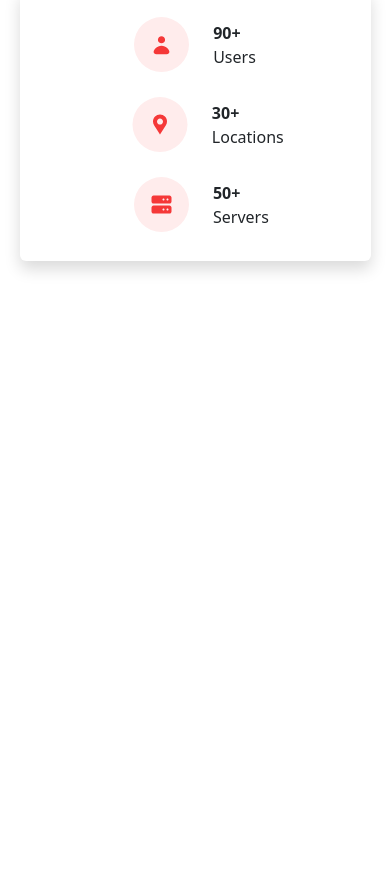
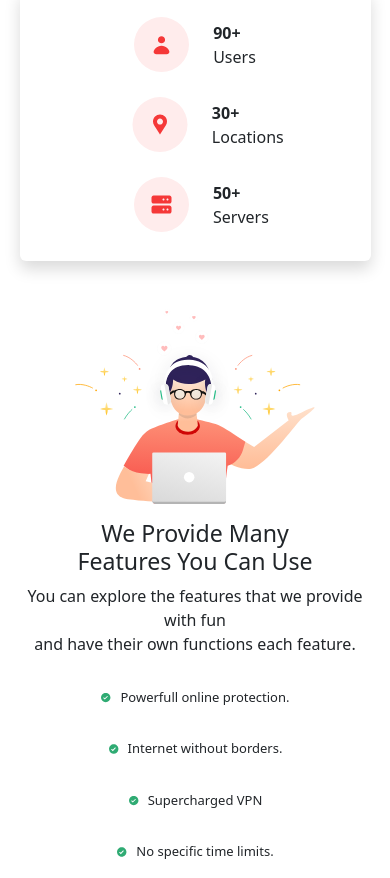
Before and after one commit to danik11351/bootstrap_tut, a plain HTML site: page index.html in a window 390 px wide. Shown: the part 1028-1906 px from the top of the page. Before the commit the page ends 1337 px from the top, so only its background shows below. Drawn offline with nearby package versions, Linux system fonts and the light colour scheme.

Commit message:
added a new hero section number 3

```diff
--- a/index.html
+++ b/index.html
@@ -88,5 +88,34 @@
         </div>
     </div>
  </section>
+ <section class="section-3 mt-5 container-fluid d-flex justify-content-around">
+    <div>
+        <img class="img-fluid mb-3" src="/assets/section-3-img-hearts.svg" alt="">
+    </div>
+    <div>
+        <h3>We Provide Many<br> Features You Can Use</h3>
+        <p>You can explore the features that we provide with fun<br> and have their own functions each feature.</p>
+        <div class="d-flex flex-column  section-3-text">
+        <div class="d-flex gap-2">
+            <img src="/assets/small icons /bx_bxs-check-circle.svg" alt="">
+            <p class="mt-3">Powerfull online protection.</p>
+        </div>
+        <div class="d-flex gap-2">
+            <img src="/assets/small icons /bx_bxs-check-circle.svg" alt="">
+            <p class="mt-3">Internet without borders.</p>
+        </div>
+        <div class="d-flex gap-2">
+            <img src="/assets/small icons /bx_bxs-check-circle.svg" alt="">
+            <p class="mt-3">Supercharged VPN</p>
+        </div>
+        <div class="d-flex gap-2">
+            <img src="/assets/small icons /bx_bxs-check-circle.svg" alt="">
+            <div>
+            <p class="mt-3">No specific time limits.</p>
+            </div>
+        </div>
+        </div>
+    </div>
+ </section>
 </body>
 </html>
--- a/media quarries.css
+++ b/media quarries.css
@@ -32,4 +32,15 @@
         margin-left: 0.4rem;
 
     }
+    .section-3 {
+        display: flex;
+        flex-direction: column;
+        align-items: center;
+        text-align: center;
+    }
+    .section-3-text {
+        margin-top: 1rem;
+        display: flex;
+        align-items: center;
+    }
   }
--- a/style.css
+++ b/style.css
@@ -44,3 +44,8 @@ html {
 	position:relative;
 	top:1px;
 }
+ /* section 3 settings */
+ /* section 3 small check mark icon container settigns */
+ .section-3-text {
+	font-size: 13;
+ }
```
Also changed, not shown: assets/section-3-img-hearts.svg (added), assets/small icons /bx_bxs-check-circle.svg (added).
